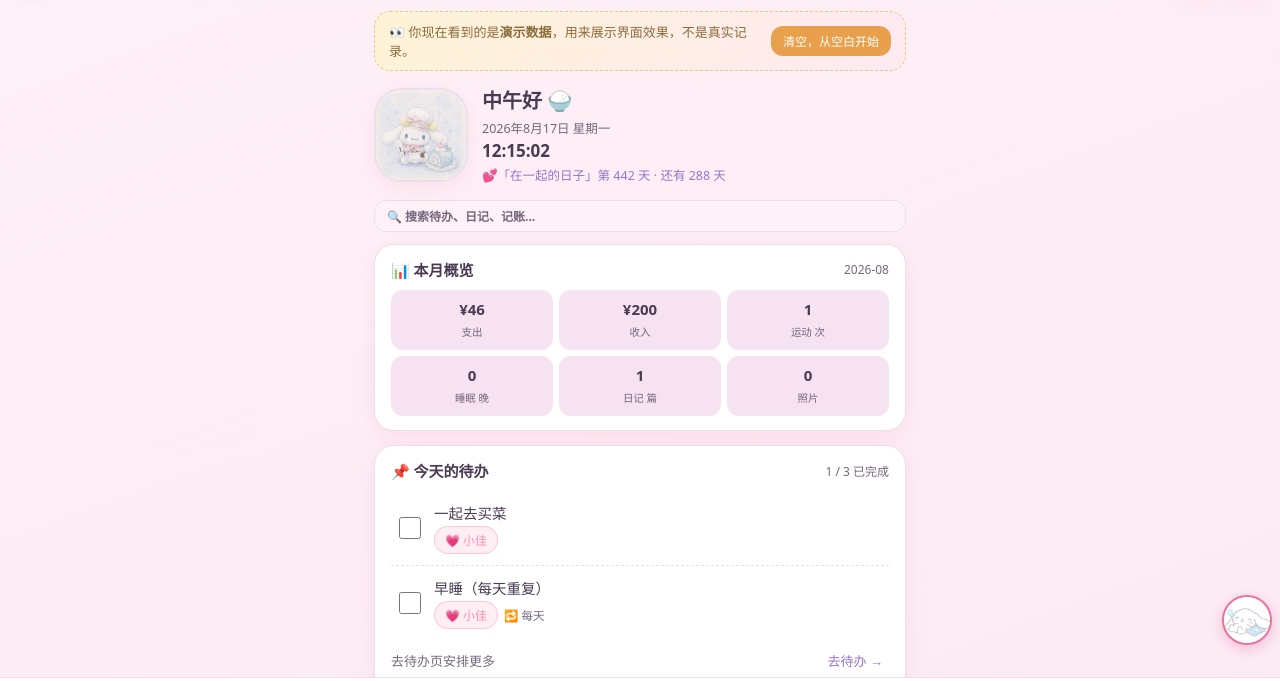
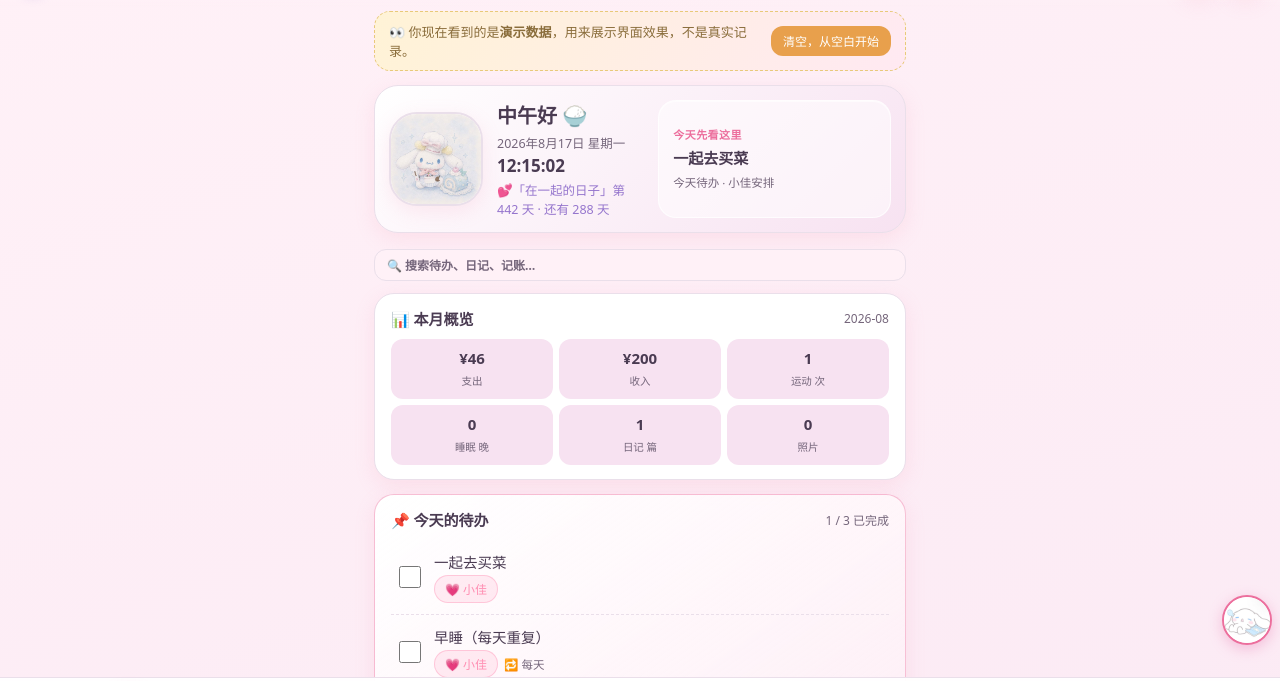
Before and after one commit to xiaojia-afk/xiaojia-house-pages, a plain HTML site: page index.html in a window 1280 px wide. Shown: the part 55-736 px from the top of the page. Drawn offline with Linux system fonts and the light colour scheme.

Commit message:
Update index.html

```diff
--- a/index.html
+++ b/index.html
@@ -384,6 +384,24 @@ body[data-active-page="chat"] #asstFloat{display:none}
 .mascot-emoji{display:block; width:94px; height:94px; line-height:94px; text-align:center; font-size:56px;
   border-radius:28px; border:2px solid var(--border); background:var(--card); box-shadow:var(--shadow)}
 .greet{display:flex; align-items:center; gap:14px; margin:6px 0 16px}
+.greet.home-hero{
+  display:grid; grid-template-columns:minmax(0,1.05fr) minmax(170px,.95fr); align-items:stretch;
+  gap:12px; padding:14px; margin:6px 0 16px; border:1px solid var(--border); border-radius:24px;
+  background:linear-gradient(135deg,var(--card) 0%,var(--bg2) 100%); box-shadow:var(--shadow);
+}
+.home-hero-main{display:flex; align-items:center; gap:14px; min-width:0}
+.home-hero-copy{min-width:0}
+.home-focus{
+  display:flex; flex-direction:column; justify-content:center; min-width:0; padding:13px 14px;
+  border-radius:18px; background:rgba(255,255,255,.52); border:1px solid rgba(255,255,255,.74);
+  box-shadow:inset 0 1px 0 rgba(255,255,255,.58);
+}
+[data-theme="dark"] .home-focus{background:rgba(52,42,69,.7); border-color:var(--border); box-shadow:none}
+.home-focus-label{font-size:11px; color:var(--pink-deep); font-weight:700; letter-spacing:.04em; margin-bottom:6px}
+.home-focus-title{font-size:15px; font-weight:700; line-height:1.45; color:var(--text); display:-webkit-box; -webkit-box-orient:vertical; -webkit-line-clamp:2; overflow:hidden}
+.home-focus-meta{font-size:11.5px; line-height:1.55; color:var(--text2); margin-top:5px; display:-webkit-box; -webkit-box-orient:vertical; -webkit-line-clamp:2; overflow:hidden}
+.home-priority-card{border-color:rgba(236,111,157,.42); background:linear-gradient(145deg,var(--card),rgba(255,241,247,.62))}
+[data-theme="dark"] .home-priority-card{background:linear-gradient(145deg,var(--card),rgba(68,48,82,.76)); border-color:rgba(244,143,177,.42)}
 .greet h1{font-size:20px; margin:0 0 4px}
 .greet .date{font-size:12.5px; color:var(--text2)}
 .greet .time{font-size:17px; font-weight:700; color:var(--text); font-variant-numeric:tabular-nums; margin-top:2px}
@@ -394,6 +412,10 @@ body[data-active-page="chat"] #asstFloat{display:none}
 .overview-item b{display:block; font-size:15px; color:var(--text)}
 .overview-item span{font-size:10.5px; color:var(--text2)}
 .count-num{font-size:26px; font-weight:800; color:var(--pink-deep)}
+@media (max-width:460px){
+  .greet.home-hero{grid-template-columns:1fr; gap:10px; padding:12px}
+  .home-focus{padding:11px 12px}
+}
 </style>
 </head>
 <body>
@@ -634,19 +656,26 @@ body[data-active-page="chat"] #asstFloat{display:none}
       <button id="clearDemoBtn">清空，从空白开始</button>
     </div>
 
-    <div class="greet">
+    <div class="greet home-hero">
+      <div class="home-hero-main">
         <!-- 左边图标 = 小屋图标，点它可换（没选过时显示大耳狗水彩图） -->
         <button class="mascot-btn" id="mascotBtn" title="点我换小屋图标">
           <img class="mascot" data-photo="mascot" alt="大耳狗和蓝色蛋糕水彩图">
           <span class="mascot-emoji" id="mascotEmoji" style="display:none"></span>
         </button>
-      <div>
+        <div class="home-hero-copy">
           <h1 id="greetText">你好呀 👋</h1>
           <div class="date" id="todayLine"></div>
           <div class="time" id="homeClock"></div>
           <div class="countdown" id="homeCountdown"></div>
         </div>
       </div>
+      <div class="home-focus" id="homeFocusCard" aria-live="polite">
+        <div class="home-focus-label">今天先看这里</div>
+        <div class="home-focus-title" id="homeFocusTitle">准备好迎接今天了吗？</div>
+        <div class="home-focus-meta" id="homeFocusMeta">记下一件小事，这一天就有了自己的位置。</div>
+      </div>
+    </div>
 
     <div class="row" style="margin:0 0 12px"><button class="btn small ghost" id="searchBtn" style="width:100%; justify-content:flex-start; text-align:left">🔍 搜索待办、日记、记账…</button></div>
 
@@ -655,7 +684,7 @@ body[data-active-page="chat"] #asstFloat{display:none}
       <div class="overview-grid" id="overviewGrid"></div>
     </div>
 
-    <div class="card">
+    <div class="card home-priority-card">
       <div class="card-title">📌 今天的待办 <span class="more" id="todoStatText"></span></div>
       <div id="homeTodoList"></div>
       <div class="card-title" style="margin-top:10px">
@@ -2650,6 +2679,27 @@ function renderHome(){
   /* 今日待办 */
   const done = S.doneMap[TODAY] || {};
   const items = todayTodoList();
+  const focusTitle = $("homeFocusTitle");
+  const focusMeta = $("homeFocusMeta");
+  const focusTodo = items.find(t=>!done[t.id]) || items[0];
+  if(focusTitle && focusMeta){
+    if(focusTodo){
+      const focusParts = [];
+      if(focusTodo.dueAt) focusParts.push(formatTodoDueAt(focusTodo.dueAt));
+      const focusReminder = reminderMinutesFromTodo(focusTodo);
+      if(focusReminder) focusParts.push("提前"+reminderLeadText(focusReminder));
+      if(focusTodo.repeat) focusParts.push("每天重复");
+      focusTitle.textContent = focusTodo.text || "今天有一件待办";
+      focusMeta.textContent = (focusParts.length ? focusParts.join(" · ") : "今天待办")
+        + " · " + (focusTodo.who === "xiaojia" ? "小佳安排" : "我安排");
+    }else if(S.anniversaries.length){
+      focusTitle.textContent = nextAnnivInfo();
+      focusMeta.textContent = "重要的日子会一直留在小屋里。";
+    }else{
+      focusTitle.textContent = "今天也要好好生活";
+      focusMeta.textContent = "记下一餐、一个心情，就很棒。";
+    }
+  }
   const doneCount = S.todos.filter(t=>t.bucket==="today" && !t.repeat && t.done).length
                   + items.filter(t=>done[t.id]).length;
   $("todoStatText").textContent = doneCount + " / " + (doneCount + items.filter(t=>!done[t.id]).length) + " 已完成";
```
Lines whose indentation alone changed are shown as unchanged.
